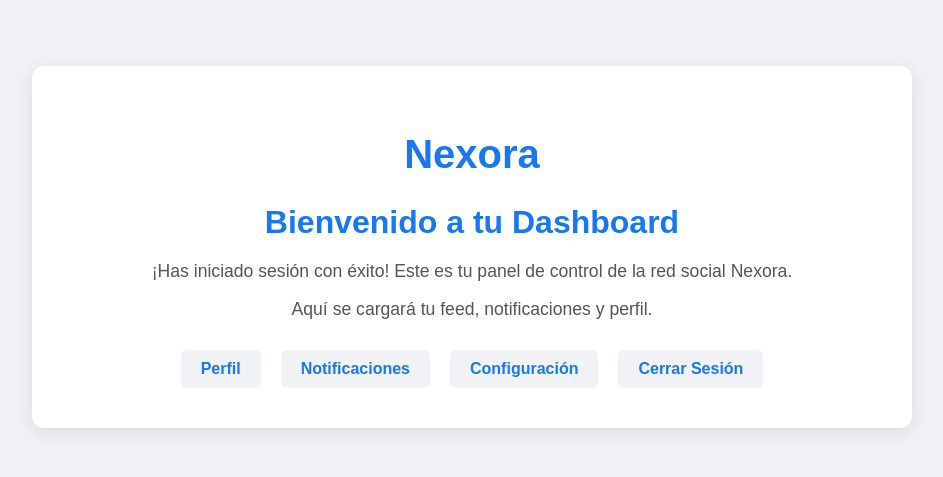
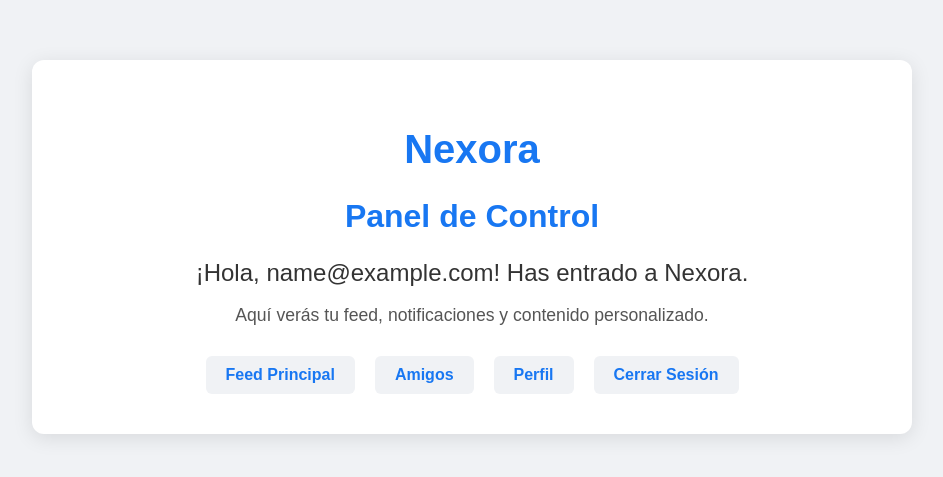
Before and after one commit to neta617/nexora, a plain HTML site: page dashboard.html in a window 1280 px wide. Shown: the part 153-630 px from the top of the page, without its empty margins (168-1111 px from the left). Drawn offline with Linux system fonts and the light colour scheme; sample sign-in values are in the browser's storage.

Commit message:
Mensaje descriptivo de tu commit aquí

```diff
--- a/dashboard.html
+++ b/dashboard.html
@@ -4,7 +4,8 @@
     <meta charset="UTF-8">
     <meta name="viewport" content="width=device-width, initial-scale=1.0">
     <title>Dashboard | Nexora</title>
-    <link rel="stylesheet" href="styles.css"> <style>
+    <link rel="stylesheet" href="styles.css">
+    <style>
         /* Estilos específicos para el dashboard */
         .dashboard-container {
             background-color: #ffffff;
@@ -19,6 +20,12 @@
             color: #1877f2;
             margin-bottom: 20px;
             font-size: 2em;
+        }
+        /* ID para mostrar el nombre del usuario */
+        #welcome-message {
+            font-size: 1.5em;
+            color: #333;
+            margin-bottom: 10px;
         }
         .dashboard-container p {
             font-size: 1.1em;
@@ -47,16 +54,18 @@
 <body>
     <div class="dashboard-container">
         <h1 class="logo">Nexora</h1>
-        <h2>Bienvenido a tu Dashboard</h2>
-        <p>¡Has iniciado sesión con éxito! Este es tu panel de control de la red social Nexora.</p>
-        <p>Aquí se cargará tu feed, notificaciones y perfil.</p>
+        <h2>Panel de Control</h2>
+
+        <p id="welcome-message">Cargando...</p>
+
+        <p>Aquí verás tu feed, notificaciones y contenido personalizado.</p>
 
         <div class="dashboard-menu">
+            <a href="#">Feed Principal</a>
+            <a href="#">Amigos</a>
             <a href="#">Perfil</a>
-            <a href="#">Notificaciones</a>
-            <a href="#">Configuración</a>
-            <a href="index.html">Cerrar Sesión</a>
-        </div>
+            <a href="#" id="logout-btn">Cerrar Sesión</a> </div>
     </div>
-</body>
+
+    <script src="dashboard.js"></script> </body>
 </html>
--- /dev/null
+++ b/dashboard.js
@@ -0,0 +1,49 @@
+// dashboard.js
+
+// --------------------------------------------------------
+// SIMULACIÓN DE AUTENTICACIÓN
+// --------------------------------------------------------
+
+// Función que verifica si el usuario está 'logueado' (simulación)
+function checkAuthentication() {
+    // Intentamos recuperar la información de la última cuenta del LocalStorage
+    // NOTA: En una aplicación real, esto sería un token JWT o ID de sesión.
+    const lastLoginEmail = localStorage.getItem('nexoraLastLoginEmail');
+
+    if (!lastLoginEmail) {
+        // Si no hay email, redirige de vuelta a la página de login
+        alert('Sesión no encontrada. Por favor, inicia sesión de nuevo.');
+        window.location.href = 'index.html';
+        return;
+    }
+
+    // Si hay email, muestra un mensaje de bienvenida personalizado
+    const welcomeElement = document.getElementById('welcome-message');
+    welcomeElement.textContent = `¡Hola, ${lastLoginEmail}! Has entrado a Nexora.`;
+}
+
+// --------------------------------------------------------
+// GESTIÓN DEL CIERRE DE SESIÓN
+// --------------------------------------------------------
+function setupLogout() {
+    const logoutBtn = document.getElementById('logout-btn');
+
+    logoutBtn.addEventListener('click', (e) => {
+        e.preventDefault();
+
+        // 1. Eliminar la información de la sesión simulada
+        localStorage.removeItem('nexoraLastLoginEmail');
+
+        // 2. Redirigir a la página de login
+        alert('Sesión cerrada correctamente. ¡Vuelve pronto!');
+        window.location.href = 'index.html';
+    });
+}
+
+// --------------------------------------------------------
+// INICIO DE LA APLICACIÓN DEL DASHBOARD
+// --------------------------------------------------------
+document.addEventListener('DOMContentLoaded', () => {
+    checkAuthentication();
+    setupLogout();
+});
```
